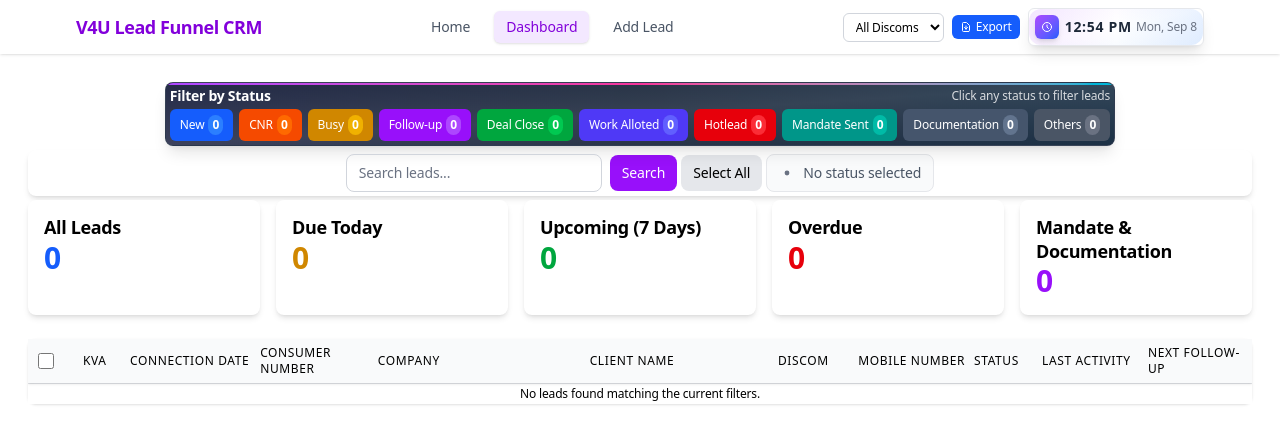
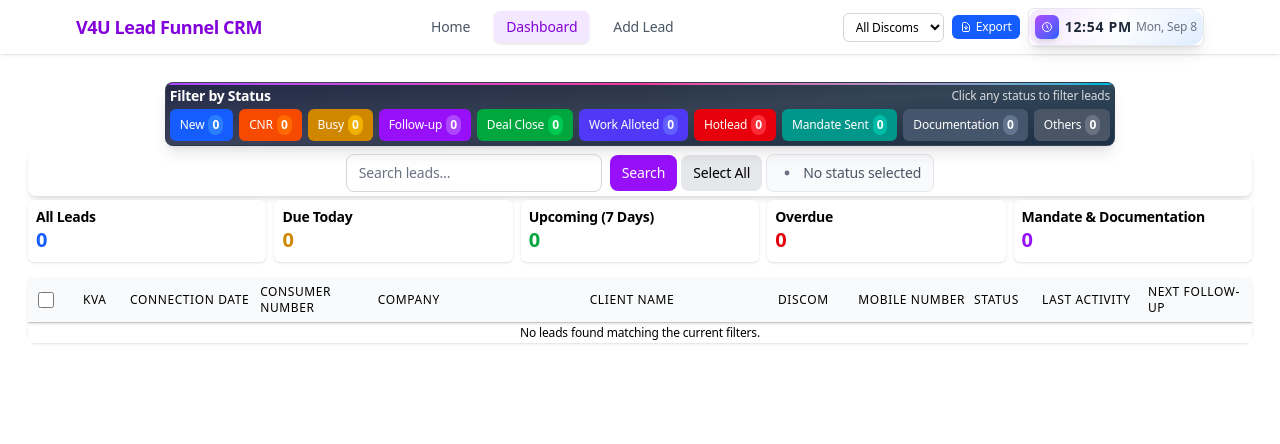
Before and after one commit to Harmitpatel428/Sales-Funnel-CM, a Next.js app: page /dashboard in a window 1280 px wide. Shown: the top 444 px of the page. Built offline with nearby package versions, Linux system fonts and the light colour scheme.

Commit message:
Sep 8, 2025, 7:03 PM

```diff
--- a/app/dashboard/page.tsx
+++ b/app/dashboard/page.tsx
@@ -1104,41 +1104,41 @@ export default function DashboardPage() {
       )}
 
       {/* Summary Stats */}
-      <div className="grid grid-cols-1 md:grid-cols-2 lg:grid-cols-5 gap-4 mb-6">
+      <div className="grid grid-cols-1 md:grid-cols-2 lg:grid-cols-5 gap-2 mb-4">
         <div
-          className="bg-white p-4 rounded-lg shadow-md cursor-pointer hover:shadow-lg transition-all duration-200 hover:bg-gray-50"
+          className="bg-white p-2 rounded-md shadow-sm cursor-pointer hover:shadow-md transition-all duration-200 hover:bg-gray-50"
           onClick={() => router.push('/all-leads')}
         >
-          <h3 className="text-lg font-semibold text-black">All Leads</h3>
-          <p className="text-3xl font-bold text-blue-600">{leads.length}</p>
+          <h3 className="text-sm font-semibold text-black">All Leads</h3>
+          <p className="text-xl font-bold text-blue-600">{leads.length}</p>
         </div>
         <div
-          className="bg-white p-4 rounded-lg shadow-md cursor-pointer hover:shadow-lg transition-all duration-200 hover:bg-gray-50"
+          className="bg-white p-2 rounded-md shadow-sm cursor-pointer hover:shadow-md transition-all duration-200 hover:bg-gray-50"
           onClick={() => router.push('/due-today')}
         >
-          <h3 className="text-lg font-semibold text-black">Due Today</h3>
-          <p className="text-3xl font-bold text-yellow-600">{dueToday}</p>
+          <h3 className="text-sm font-semibold text-black">Due Today</h3>
+          <p className="text-xl font-bold text-yellow-600">{dueToday}</p>
         </div>
         <div
-          className="bg-white p-4 rounded-lg shadow-md cursor-pointer hover:shadow-lg transition-all duration-200 hover:bg-gray-50"
+          className="bg-white p-2 rounded-md shadow-sm cursor-pointer hover:shadow-md transition-all duration-200 hover:bg-gray-50"
           onClick={() => router.push('/upcoming')}
         >
-          <h3 className="text-lg font-semibold text-black">Upcoming (7 Days)</h3>
-          <p className="text-3xl font-bold text-green-600">{upcoming}</p>
+          <h3 className="text-sm font-semibold text-black">Upcoming (7 Days)</h3>
+          <p className="text-xl font-bold text-green-600">{upcoming}</p>
         </div>
         <div
-          className="bg-white p-4 rounded-lg shadow-md cursor-pointer hover:shadow-lg transition-all duration-200 hover:bg-gray-50"
+          className="bg-white p-2 rounded-md shadow-sm cursor-pointer hover:shadow-md transition-all duration-200 hover:bg-gray-50"
           onClick={() => router.push('/due-today?tab=overdue')}
         >
-          <h3 className="text-lg font-semibold text-black">Overdue</h3>
-          <p className="text-3xl font-bold text-red-600">{overdue}</p>
+          <h3 className="text-sm font-semibold text-black">Overdue</h3>
+          <p className="text-xl font-bold text-red-600">{overdue}</p>
         </div>
         <div
-          className="bg-white p-4 rounded-lg shadow-md cursor-pointer hover:shadow-lg transition-all duration-200 hover:bg-gray-50"
+          className="bg-white p-2 rounded-md shadow-sm cursor-pointer hover:shadow-md transition-all duration-200 hover:bg-gray-50"
           onClick={() => router.push('/follow-up-mandate')}
         >
-          <h3 className="text-lg font-semibold text-black">Mandate & Documentation</h3>
-          <p className="text-3xl font-bold text-purple-600">{followUpMandate}</p>
+          <h3 className="text-sm font-semibold text-black">Mandate & Documentation</h3>
+          <p className="text-xl font-bold text-purple-600">{followUpMandate}</p>
         </div>
       </div>
 
```
